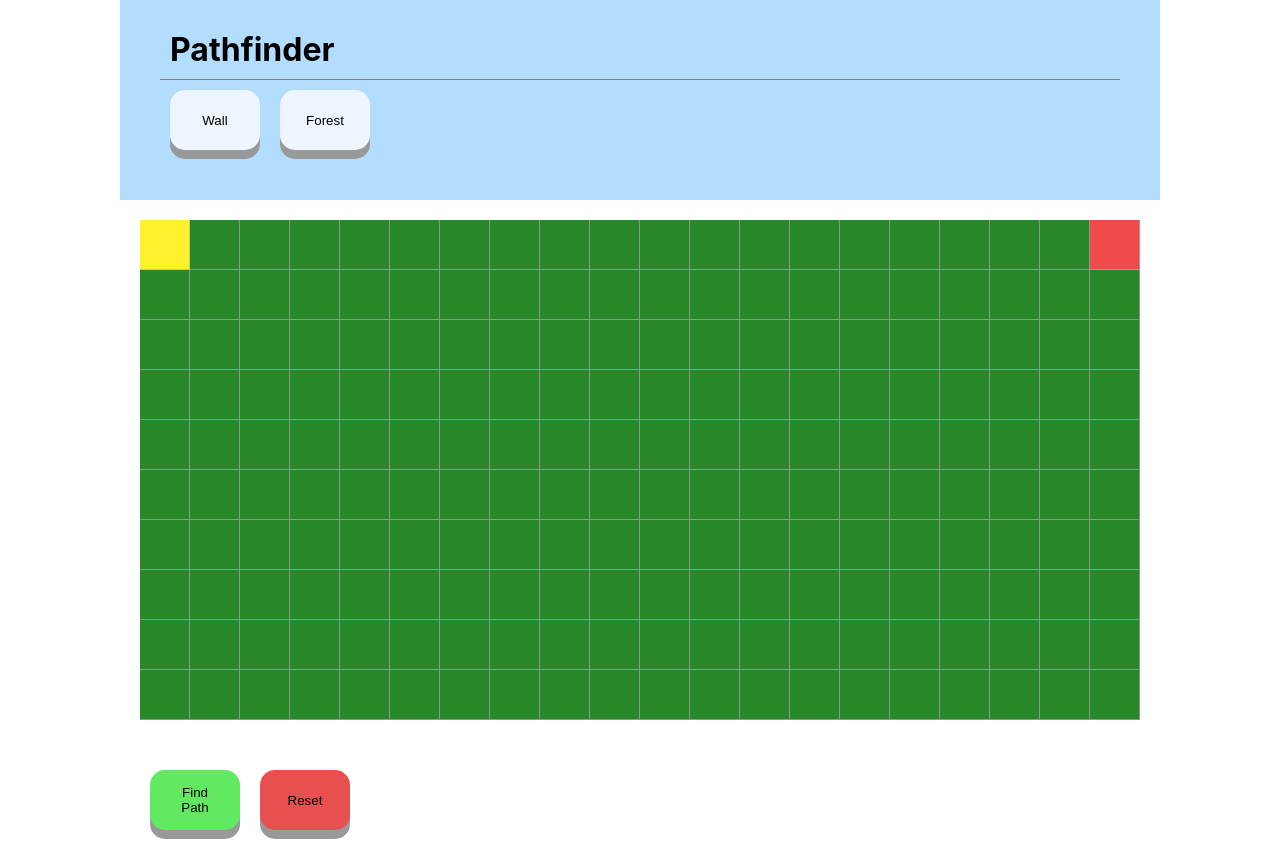
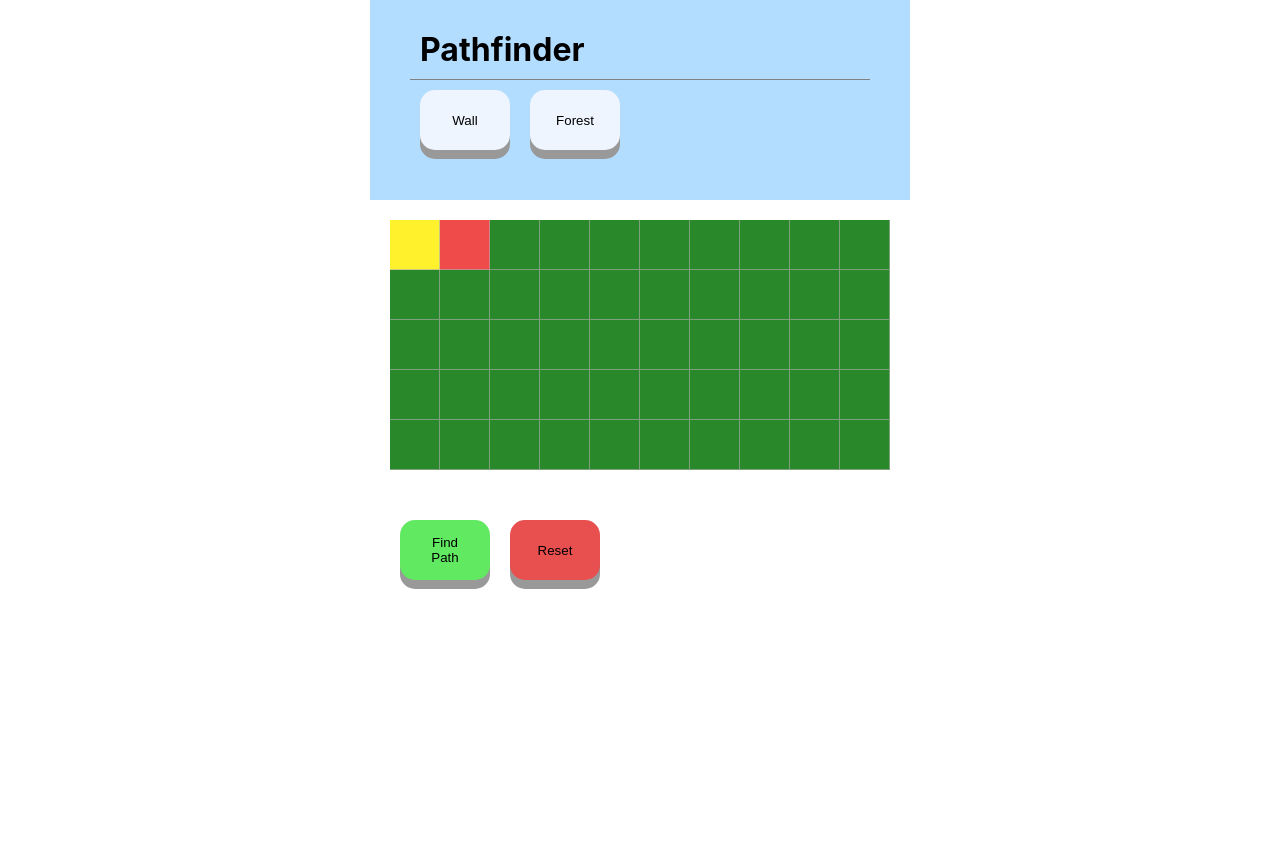
Before and after one commit to dingdongg/pathfinding, a React (Create React App) app: page / in a window 1280 px wide. After the commit the page ends 800 px from the top, so only its background shows below. Built offline with nearby package versions, Linux system fonts and the light colour scheme; the HTML template or start-up script is replaced by a standard one.

Commit message:
Refactored board dimensions to props, instead of constants

```diff
--- a/src/App.css
+++ b/src/App.css
@@ -133,90 +133,15 @@ code {
   }
 }
 
-.node {
-  position: relative;
-  width: 50px;
-  height: 50px;
-  background-color: #298829;
-  border: 1px rgba(175, 175, 175, 0.637) solid;
-  border-top: 0;
-  border-left: 0;
+.board {
+  display: grid;
+  grid-auto-flow: row;
+  margin: 20px;
 }
 
-.node.start-node {
-  background-color: #fff12b;
-}
-
-.node.end-node {
-  background-color: #f04b4b;
-}
-
-.node.wall-node .barrier-segments {
-  display: grid;
-  position: relative;
-  width: 100%;
-  height: 100%;
-  grid-template-rows: 1fr 3fr 1fr;
-  grid-template-columns: 1fr 3fr 1fr;
-  grid-auto-flow: dense;
-}
-
-.node.wall-node .barrier-segments .barrier-segment {
-  background-color: #109dee;
-}
-
-.node.forest-node .barrier-segments {
-  display: grid;
-  position: relative;
-  width: 100%;
-  height: 100%;
-  grid-template-rows: 1fr 3fr 1fr;
-  grid-template-columns: 1fr 3fr 1fr;
-  grid-auto-flow: dense;
-}
-
-.node.forest-node .barrier-segments .barrier-segment {
-  background-color: #025a02;
-}
-
-.node.visited:not(.node.end-node) {
-  animation-name: visitAnimation;
-  animation-duration: 0.75s;
-  background-color: #0a2e0a;
-}
-
-.node.path-node.visited {
-  background-color: blue !important;
-}
-
-@keyframes visitAnimation {
-  0% {
-    transform: scale(0.9);
-    border: 1px rgba(175, 175, 175, 0.637) solid;
-    z-index: 2;
-  }
-  10% {
-    transform: scale(1.2);
-    background-color: #35aa35;
-  }
-  99% {
-    border: 1px rgba(175, 175, 175, 0.637) solid;
-  }
-  100% {
-    transform: scale(1);
-    border-top: 0;
-    border-left: 0;
-    z-index: 1;
-    background-color: #0a2e0a;
-  }
-}
-
-.board {
-  display: grid;
-  grid-template-rows: repeat(10, 50px);
-  grid-template-columns: repeat(20, 50px);
-  grid-auto-flow: dense;
-  margin: 20px;
+.board .board-row {
+  display: flex;
+  flex-wrap: nowrap;
 }
 
 .board-buttons {
--- a/src/App/Board.tsx
+++ b/src/App/Board.tsx
@@ -4,8 +4,8 @@ import Djikstra from '../Pathfinding/Djikstra';
 import Node, { NodeType, BarrierNode, INodeProps } from "./Node";
 
 // WHEN UPDATING BOARD DIMENSIONS, MAKE SURE TO UPDATE _board.scss AS WELL
-export const BOARD_HEIGHT = 10, BOARD_WIDTH = 20;
-export const INIT_START_ROW = 0, INIT_START_COL = 0, INIT_END_ROW = 0, INIT_END_COL = BOARD_WIDTH-1;
+export const BOARD_HEIGHT = 3, BOARD_WIDTH = 10;
+export const INIT_START_ROW = 0, INIT_START_COL = 0, INIT_END_ROW = 0, INIT_END_COL = 3;
 const EmptyNode = NodeType.EmptyNode, StartNode = NodeType.StartNode, EndNode = NodeType.EndNode, WallNode = NodeType.WallNode, ForestNode = NodeType.ForestNode;
 
 
@@ -15,7 +15,9 @@ const enum Hold {
 }
 
 interface IBoardProps {
-    barrierType: BarrierNode
+    barrierType: BarrierNode,
+    boardHeight: number,
+    boardWidth: number,
 }
 
 interface IBoardState {
@@ -42,14 +44,16 @@ export default class Board extends Component<IBoardProps, IBoardState> {
 
     // Creates and returns starting grid
     createInitGrid(): INodeProps[] {
-    const grid = new Array<INodeProps>();
-    for (let row = 0; row < BOARD_HEIGHT; row++) {
-        for (let col = 0; col < BOARD_WIDTH; col++) {
-            grid.push(Node.createNode(row, col));
+        const grid = new Array<INodeProps>();
+        for (let row = 0; row < this.props.boardHeight; row++) {
+            for (let col = 0; col < this.props.boardWidth; col++) {
+                grid.push(Node.createNode(row, col));
+            }
         }
+        grid[0].nodeType = NodeType.StartNode;
+        grid[1].nodeType = NodeType.EndNode;
+        return grid;
     }
-    return grid;
-}
 
     componentDidMount() {
         this.initGrid();
@@ -133,6 +137,7 @@ export default class Board extends Component<IBoardProps, IBoardState> {
     }
 
 
+    // Given a "node", returns it rendered as HTML
     renderNode(node: INodeProps) {
         const index = node.row * BOARD_WIDTH + node.col;
         return <Node key={index} row={node.row} col={node.col} nodeType={node.nodeType} barrierSegments={node.barrierSegments}
@@ -146,10 +151,23 @@ export default class Board extends Component<IBoardProps, IBoardState> {
             distance={node.distance} />
     }
 
+    // "row" is an array of HTML "rendered" nodes (from renderNode). Renders them as a row
+    // "rowN" is the row number
+    renderRow(row: any[], rowN: number) {
+        return <div key={rowN} className="board-row">{row}</div>
+    }
+
     renderBoard() {
         const grid = [];
+        let currRow = [];
+        let rowN: number = 0;//Keeps track of current row number
         for (const node of this.state.grid) {
-            grid.push(this.renderNode(node));
+            currRow.push(this.renderNode(node));
+            if (currRow.length % this.props.boardWidth == 0) {
+                grid.push(this.renderRow(currRow, rowN));
+                rowN++;
+                currRow = [];
+            }
         }
         return <div className="board" onMouseLeave={() => this.handleMouseUp()}>{grid}</div>
     }
@@ -214,7 +232,7 @@ function modifyGridBarrier(grid: any[], row: number, col: number, barrierType: B
     for (let x = row - 1; x <= row + 1; x++) {
         for (let y = col - 1; y <= col + 1; y++) {
             try {
-                getNode(grid, x, y).wallSegments = getBarrierSegments(grid, x, y);
+                getNode(grid, x, y).barrierSegments = getBarrierSegments(grid, x, y);
             } catch (e) {
                 // Out of bounds exception. Do nothing
             }
@@ -280,7 +298,6 @@ function getBarrierSegments(grid: any[], row: number, col: number) {
 
 // Sets the provided node to the provided barrier type
 function setNodeBarrier(node: any, barrierType: BarrierNode) {
-    console.log("MATTHEW");
     node.nodeType = barrierType;
     switch (barrierType) {
         case ForestNode:
@@ -290,7 +307,7 @@ function setNodeBarrier(node: any, barrierType: BarrierNode) {
 }
 
 // Gets the node at the provided row and col number
-function getNode(grid: any[], row: number, col: number) {
+function getNode(grid: any[], row: number, col: number): INodeProps {
     if (row >= BOARD_HEIGHT || col >= BOARD_WIDTH || row < 0 || col < 0) { throw new Error("Invalid row or column.") };
     return grid[row * BOARD_WIDTH + col];
 }
--- a/src/App/Controls.tsx
+++ b/src/App/Controls.tsx
@@ -35,7 +35,7 @@ export default class Controls extends Component<IControlsProps, IControlsState>
                 <button onClick={() => this.changeBarrier(NodeType.ForestNode)}>Forest</button>
             </div>
         </div>
-            <Board barrierType={this.state.barrierType}/>
+            <Board barrierType={this.state.barrierType} boardHeight={5} boardWidth={10}/>
         </div>);
     }
 }
--- a/src/App/Node.tsx
+++ b/src/App/Node.tsx
@@ -31,14 +31,13 @@ interface INodeState {
 // Class for one "Node" (square) on the board
 export default class Node extends Component<INodeProps, INodeState> {
     static createNode(row: number, col: number): INodeProps {
-        const nodeType = (row === INIT_START_ROW && col === INIT_START_COL) ? NodeType.StartNode : (row === INIT_END_ROW && col === INIT_END_COL) ? NodeType.EndNode : NodeType.EmptyNode;
         return {
             onMouseDown: null,
             onMouseUp: null,
             onMouseEnter: null,
             row: row,
             col: col,
-            nodeType: nodeType,
+            nodeType: NodeType.EmptyNode,
             barrierSegments: new Array(9).fill(false),
             // Pathfinding props
             distance: Infinity,
--- a/src/Sass/_board.scss
+++ b/src/Sass/_board.scss
@@ -1,14 +1,12 @@
-@import "Node";
-// Need to access Node length
-$height: 10;
-$width: 20;
-
 .board {
     display: grid;
-    grid-template-rows: repeat($height, $length);
-    grid-template-columns: repeat($width, $length);
-    grid-auto-flow: dense;
+    grid-auto-flow: row;
     margin: 20px;
+
+    .board-row {
+        display: flex;
+        flex-wrap: nowrap;
+    }
 }
 
 .board-buttons {
```
Also changed, not shown: 1 other file (tests, documents, lock files or other folders).
